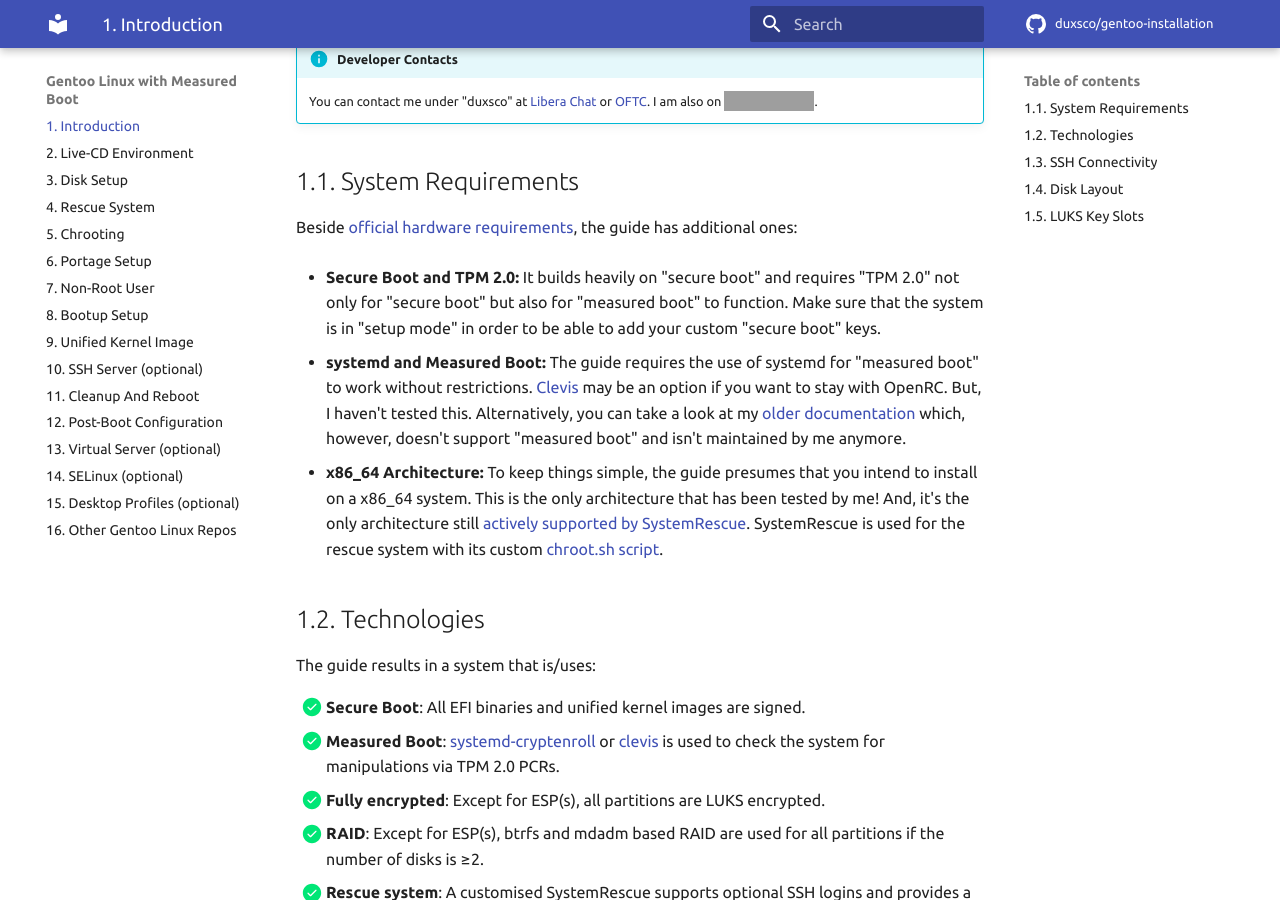
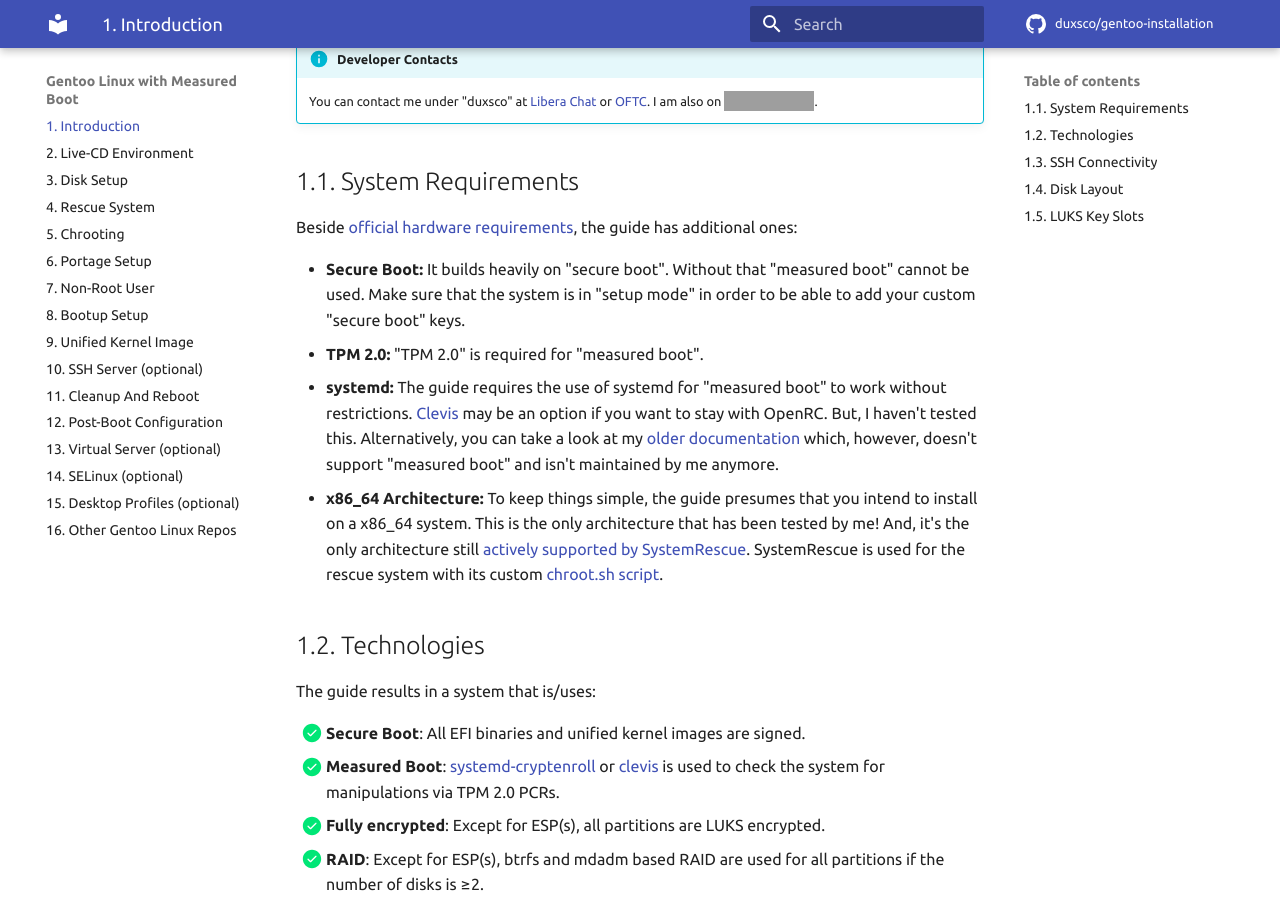
Before and after one commit to duxsco/gentoo-installation, an MkDocs documentation site: the page built from docs/index.md, in a window 1280 px wide and 900 px high, scrolled down 495 px. Built offline with MkDocs 1.6.1 and Material for MkDocs 9.7.7, drawn with Linux system fonts in a browser that asks for light colours; comment, search, counter and statistics services are not loaded; grey boxes are pictures that could not be loaded.

Commit message:
Update system requirements

```diff
--- a/docs/index.md
+++ b/docs/index.md
@@ -15,9 +15,9 @@
 
 Beside [official hardware requirements](https://wiki.gentoo.org/wiki/Handbook:AMD64/Full/Installation#Hardware_requirements), the guide has additional ones:
 
-- **Secure Boot and TPM 2.0:** It builds heavily on "secure boot" and requires "TPM 2.0" not only for "secure boot" but also for "measured boot" to function. Make sure that the system is in "setup mode" in order to be able to add your custom "secure boot" keys.
-
-- **systemd and Measured Boot:** The guide requires the use of systemd for "measured boot" to work without restrictions. [Clevis](https://wiki.gentoo.org/wiki/Trusted_Platform_Module) may be an option if you want to stay with OpenRC. But, I haven't tested this. Alternatively, you can take a look at my [older documentation](https://github.com/duxsco/gentoo-installation/tree/v2.1.1) which, however, doesn't support "measured boot" and isn't maintained by me anymore.
+- **Secure Boot:** It builds heavily on "secure boot". Without that "measured boot" cannot be used. Make sure that the system is in "setup mode" in order to be able to add your custom "secure boot" keys.
+- **TPM 2.0:** "TPM 2.0" is required for "measured boot".
+- **systemd:** The guide requires the use of systemd for "measured boot" to work without restrictions. [Clevis](https://wiki.gentoo.org/wiki/Trusted_Platform_Module) may be an option if you want to stay with OpenRC. But, I haven't tested this. Alternatively, you can take a look at my [older documentation](https://github.com/duxsco/gentoo-installation/tree/v2.1.1) which, however, doesn't support "measured boot" and isn't maintained by me anymore.
 - **x86_64 Architecture:** To keep things simple, the guide presumes that you intend to install on a x86_64 system. This is the only architecture that has been tested by me! And, it's the only architecture still [actively supported by SystemRescue](https://www.system-rescue.org/Download/). SystemRescue is used for the rescue system with its custom [chroot.sh script](https://github.com/duxsco/gentoo-installation/blob/main/bin/disk.sh#L202-L281).
 
 ## 1.2. Technologies
```
